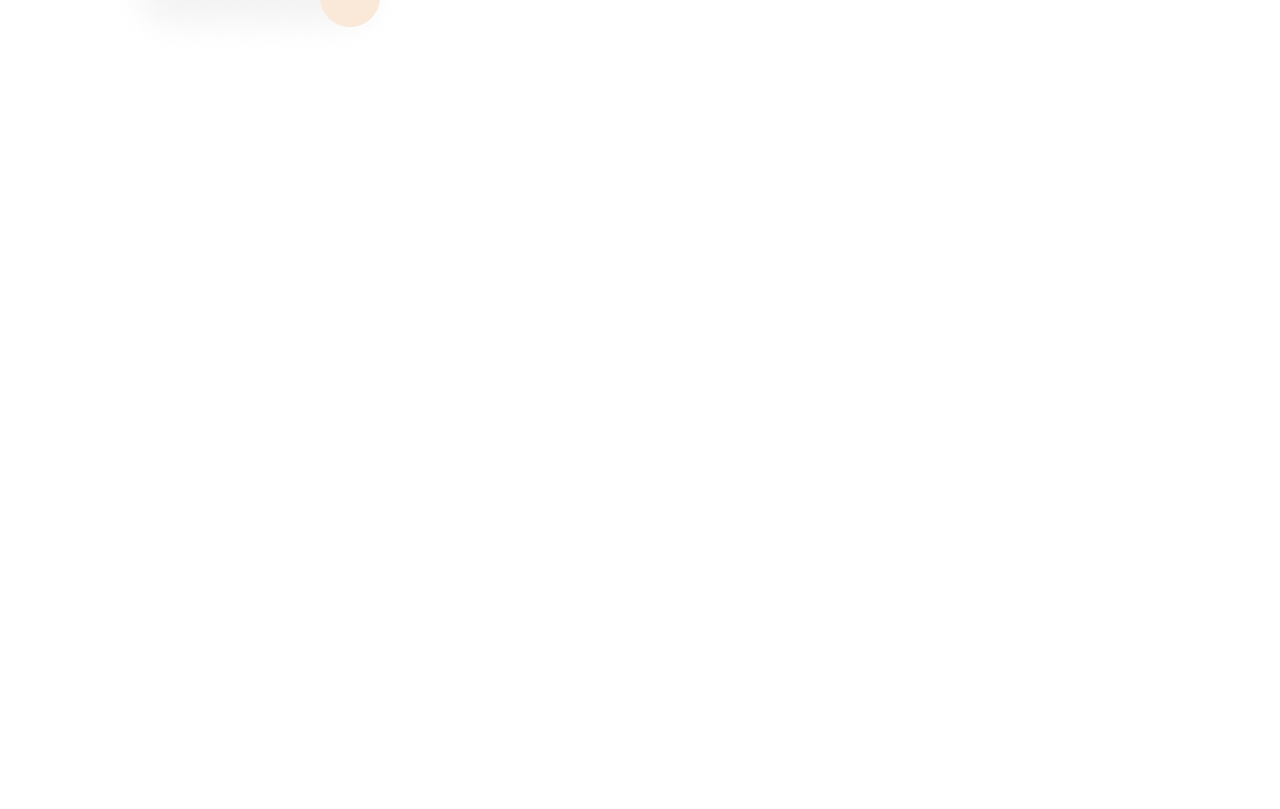
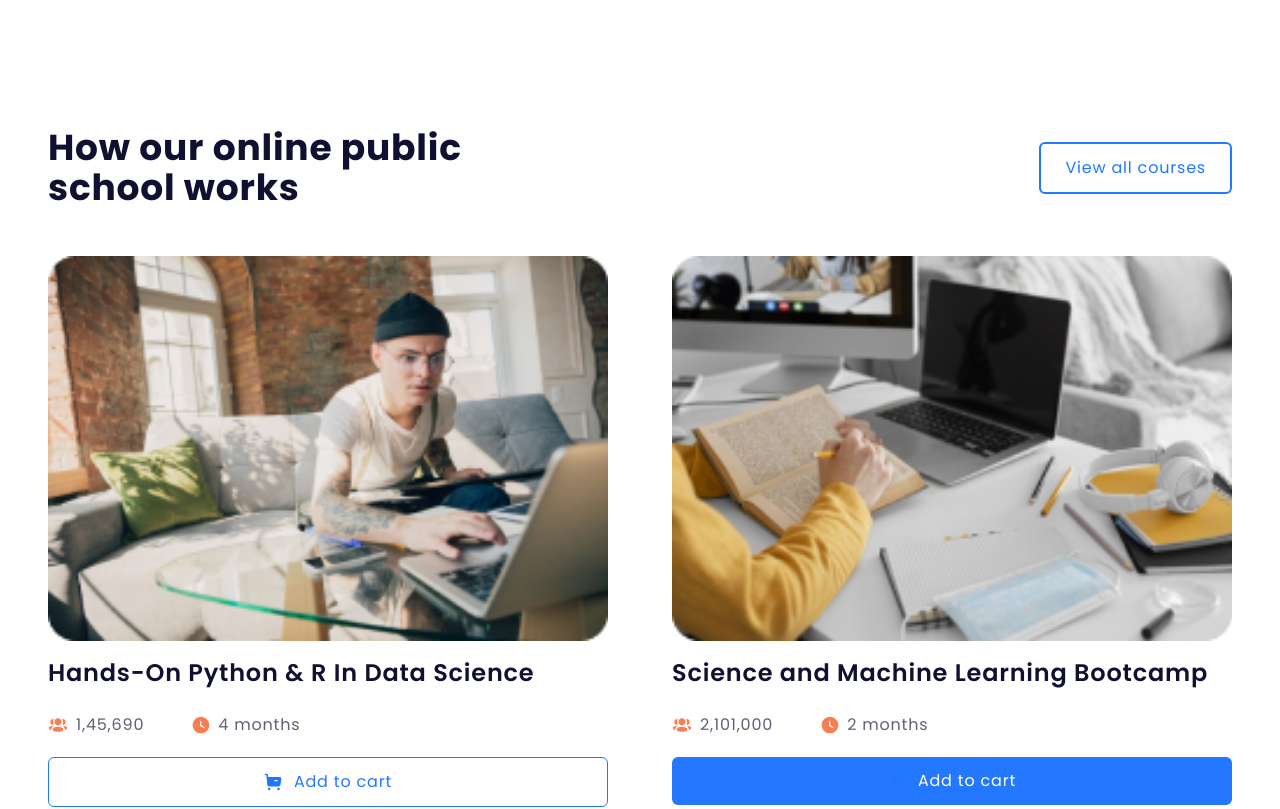
Before and after one commit to fortunate-nduka/edushare, a React (Vite) app: page / in a window 1280 px wide. Shown: the part 1816-2625 px from the top of the page. Before the commit the page ends 1960 px from the top, so only its background shows below. Built offline with nearby package versions, Linux system fonts and the light colour scheme.

Commit message:
created the courses component

```diff
--- a/src/App.jsx
+++ b/src/App.jsx
@@ -1,5 +1,5 @@
 import { Fragment } from 'react';
-import { Header, How, Partners } from './components';
+import { Courses, Header, How, Partners } from './components';
 
 function App() {
   return (
@@ -7,6 +7,7 @@ function App() {
       <Header />
       <Partners />
       <How />
+      <Courses />
     </Fragment>
   );
 }
--- a/src/components/Button.jsx
+++ b/src/components/Button.jsx
@@ -1,6 +1,6 @@
-const Button = ({ text, bg, textColor,classes }) => {
+const Button = ({ text,classes }) => {
     return (
-        <button className={`${bg} ${textColor} px-6 py-3 rounded-md ${classes}`}>{text}</button>
+        <button className={`px-6 py-3 rounded-md ${classes}`}>{text}</button>
     )
 }
 export default Button
--- /dev/null
+++ b/src/components/Courses.jsx
@@ -0,0 +1,50 @@
+import { v4 as uuid } from 'uuid';
+import { coursesData } from '../data';
+import Button from './Button';
+
+const Courses = () => {
+  return (
+    <section className='py-14 md:py-16'>
+      <div className='flex items-center justify-between mb-12'>
+        <h2 className='font-bold text-4xl text-headingText sm:w-[70%] md:w-[60%] lg:w-[40%]'>
+          How our online public school works
+        </h2>
+        <Button
+          text='View all courses'
+          classes='border-2 border-blue hidden md:block whitespace-nowrap text-blue'
+        />
+      </div>
+      <div className='grid grid-cols-1 md:grid-cols-2 gap-16'>
+        {coursesData.map((cd) => (
+          <div key={uuid()} className=''>
+            <img src={cd.imgUrl} alt='course' className='w-full' />
+            <h4 className='font-semibold text-2xl text-headingText mt-4 mb-6'>
+              {cd.heading}
+            </h4>
+            <div className='flex items-center gap-12'>
+              <div className='flex items-center gap-2'>
+                <img src={cd.icon1} alt='2 persons' />
+                <span>{cd.icon1Text}</span>
+              </div>
+              <div className='flex items-center gap-2'>
+                <img src={cd.icon2} alt='clock' />
+                <span>{cd.icon2Text}</span>
+              </div>
+            </div>
+            <button
+              className={`mt-5 flex items-center justify-center gap-3 w-full px-6 py-3 rounded-md outline-none ${
+                cd.btnType === 'outlineBtn'
+                  ? 'border border-blue bg-transparent text-blue'
+                  : 'bg-blue text-white'
+              }`}
+            >
+              <img src={cd.icon3} alt='cart' />
+              <span>Add to cart</span>
+            </button>
+          </div>
+        ))}
+      </div>
+    </section>
+  );
+};
+export default Courses;
--- a/src/components/How.jsx
+++ b/src/components/How.jsx
@@ -1,23 +1,24 @@
+import { v4 as uuid } from 'uuid';
 import Illustration from '../assets/how-img.png';
 import { howData } from '../data';
 
 const How = () => {
   return (
-    <section className='py-16 md:py-20 grid grid-cols-1 lg:grid-cols-2 items-center justify-center lg:justify-between gap-y-16'>
+    <section className='py-14 md:py-16 grid grid-cols-1 lg:grid-cols-2 items-center justify-center lg:justify-between gap-y-16'>
       <div className='order-2 lg:order-1 justify-self-start lg:justify-self-center w-full'>
         <img src={Illustration} alt='' className='w-auto mx-auto lg:mx-0' />
       </div>
-      <div className='grid gap-y-10 order-1 lg:order-2 flex-1'>
+      <div className='grid gap-y-12 order-1 lg:order-2 flex-1'>
         <h2 className='font-bold text-4xl text-headingText w-[85%] sm:w-[60%] md:w-[50%] lg:w-[80%]'>
           How our online public school works
         </h2>
         <div className='grid grid-cols-1 sm:grid-cols-2 gap-y-12 gap-x-16 lg:gap-x-7'>
           {howData.map((hd) => (
-            <div className='space-y-6'>
+            <div key={uuid()} className='space-y-6'>
               <figure className='bg-lightBlue p-4 rounded-lg w-fit'>
                 <img src={hd.iconUrl} alt='' className='w-6 h-6' />
               </figure>
-              <h4 className='font-semibold text-xl text-headingText whitespace-nowrap'>
+              <h4 className='font-semibold text-2xl text-headingText whitespace-nowrap'>
                 {hd.heading}
               </h4>
               <p>{hd.text}</p>
--- a/src/components/Intro.jsx
+++ b/src/components/Intro.jsx
@@ -1,26 +1,20 @@
-import headerimg from '../assets/jj.svg'
-import { Button } from './'
+import headerimg from '../assets/jj.svg';
+import { Button } from './';
 
 const Intro = () => {
   return (
-      <section className='pt-10 md:pt-16 pb-16 md:pb-20 flex flex-col lg:flex-row lg:items-center gap-y-10 sm:gap-y-16 w-full'>
+    <section className='pt-10 md:pt-16 pb-14 md:pb-16 flex flex-col lg:flex-row lg:items-center gap-y-10 sm:gap-y-16 w-full'>
       <div className='space-y-5 md:space-y-6 sm:text-center lg:text-left lg:w-[40%]'>
         <h1 className='text-4xl lg:text-5xl font-bold text-headingText lg:leading-snug'>
           Discover best classes for the best learning
         </h1>
         <p className='leading-relaxed sm:w-[85%] mx-auto lg:w-full'>
-            We designed Connections Academy to give students all across the
-            nation a tuition-free online public school that lets them learn.
+          We designed Connections Academy to give students all across the nation
+          a tuition-free online public school that lets them learn.
         </p>
-          <Button
-            text='Get Started'
-            bg='bg-tomato'
-            textColor='text-white'
-            classes=''
-          />
+        <Button text='Get Started' classes='bg-tomato text-white' />
         <p className=''>
-            Not sure when to start?{' '}
-            <span className='text-blue'>Learn more</span>
+          Not sure when to start? <span className='text-blue'>Learn more</span>
         </p>
       </div>
       <figure className='lg:w-[60%] flex items-end justify-end'>
@@ -28,5 +22,5 @@ const Intro = () => {
       </figure>
     </section>
   );
-}
-export default Intro
+};
+export default Intro;
--- a/src/components/Nav.jsx
+++ b/src/components/Nav.jsx
@@ -6,13 +6,21 @@ import Button from './Button'
 
 const Nav = () => {
     return (
-        <nav className='flex items-center justify-between py-5'><img src={Logo} className="w-28 lg:w-36" alt="" />
-            <ul className='hidden items-center md:flex gap-9'>
-                {navlinks.map(link =>
-                    (<li key={uuid()} className='text-black'>{link.title}</li>))}</ul>
-            <HiMenu className='w-8 h-8 md:hidden' />
-            <Button text='Sign in' bg='bg-lightBlue' textColor='text-blue' classes='hidden md:block font-semibold' />
-        </nav>
-    )
+      <nav className='flex items-center justify-between py-5'>
+        <img src={Logo} className='w-28 lg:w-36' alt='' />
+        <ul className='hidden items-center md:flex gap-9'>
+          {navlinks.map((link) => (
+            <li key={uuid()} className='text-black'>
+              {link.title}
+            </li>
+          ))}
+        </ul>
+        <HiMenu className='w-8 h-8 md:hidden' />
+        <Button
+          text='Sign in'
+          classes='bg-lightBlue hidden md:block text-blue'
+        />
+      </nav>
+    );
 }
 export default Nav
--- a/src/components/Partners.jsx
+++ b/src/components/Partners.jsx
@@ -3,7 +3,7 @@ import { partnersLogo } from '../data';
 
 const Partners = () => {
   return (
-    <section className='py-16 md:py-20 grid grid-cols-1 sm:grid-cols-2 md:grid-cols-3 lg:grid-cols-5 place-items-center sm:justify-between gap-y-10'>
+    <section className='py-14 md:py-16 grid grid-cols-1 sm:grid-cols-2 md:grid-cols-3 lg:grid-cols-5 place-items-center sm:justify-between gap-y-10'>
       <div className='flex flex-col gap-3 w-[60%] sm:w-[90%] lg:w-full text-center lg:text-left'>
         <h2 className='font-bold text-4xl xl:text-5xl text-headingText'>
           400+
--- a/src/components/index.js
+++ b/src/components/index.js
@@ -3,4 +3,5 @@ export {default as Intro} from './Intro'
 export { default as Header } from './Header'
 export { default as Partners } from './Partners'
 export { default as How } from './How'
+export { default as Courses } from './Courses';
 export { default as Button } from './Button'
--- a/src/data.js
+++ b/src/data.js
@@ -7,6 +7,13 @@ import Icon1 from './assets/play-presentation.svg';
 import Icon3 from './assets/notes.svg';
 import Icon2 from './assets/open-book.svg';
 import Icon4 from './assets/hierachy.svg';
+
+import Course1 from './assets/course1.png';
+import Course2 from './assets/course2.png';
+import Course3 from './assets/course3.png';
+import Persons from './assets/3Friends.svg';
+import Clock from './assets/Time.svg';
+import Cart from './assets/cart.svg';
 
 export const navlinks = [
   { title: 'Home' },
@@ -44,3 +51,39 @@ export const howData = [
     text: 'Students at Connections Academy collaborate on projects together.',
   },
 ];
+
+export const coursesData = [
+  {
+    imgUrl: Course1,
+    heading: 'Hands-On Python & R In Data Science',
+    icon1: Persons,
+    icon1Text: '1,45,690',
+    icon2: Clock,
+    icon2Text: '4 months',
+    icon3: Cart,
+    buttonText: 'Add to Cart',
+    btnType: 'outlineBtn',
+  },
+  {
+    imgUrl: Course2,
+    heading: 'Science and Machine Learning Bootcamp',
+    icon1: Persons,
+    icon1Text: '2,101,000',
+    icon2: Clock,
+    icon2Text: '2 months',
+    icon3: Cart,
+    buttonText: 'Add to Cart',
+    btnType: 'bgBtn',
+  },
+  {
+    imgUrl: Course3,
+    heading: 'The Python Mega Course:Real Applications',
+    icon1: Persons,
+    icon1Text: '1,606,245',
+    icon2: Clock,
+    icon2Text: '6 months',
+    icon3: Cart,
+    buttonText: 'Add to Cart',
+    btnType: 'outlineBtn',
+  },
+];
--- a/src/index.css
+++ b/src/index.css
@@ -4,6 +4,6 @@
 
 @layer base {
   body {
-    @apply font-poppins text-paraText tracking-wider w-full max-w-screen-xl mx-auto px-6 sm:px-12;
+    @apply font-poppins text-paraText tracking-wider w-full max-w-screen-xl mx-auto px-6 sm:px-12 overflow-x-hidden;
   }
 }
```
Lines whose indentation alone changed are shown as unchanged.
